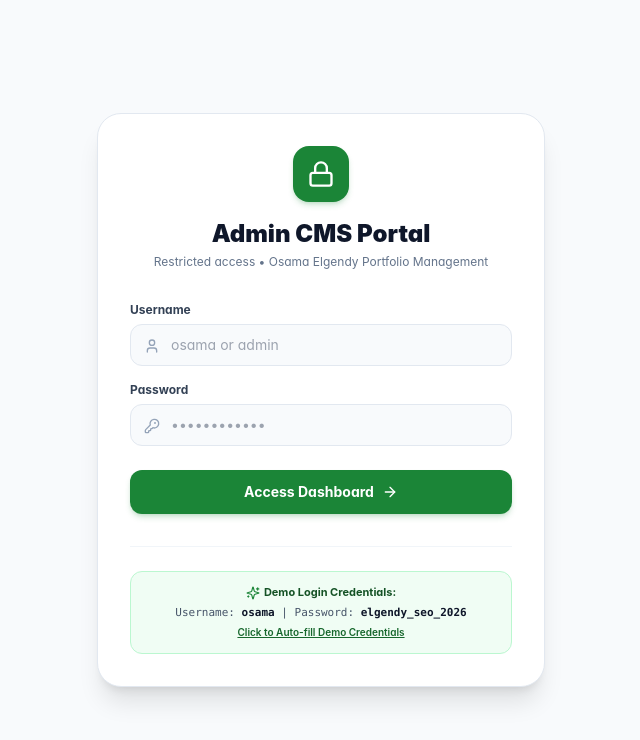
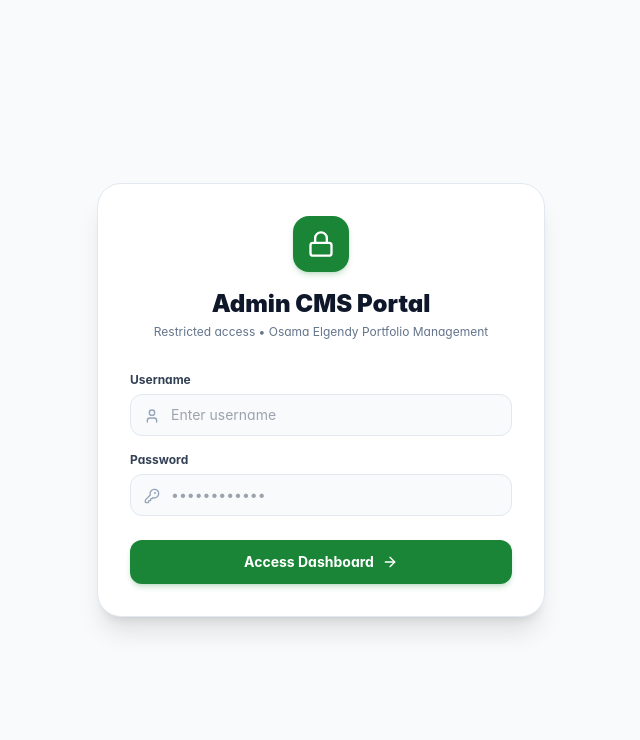
Before and after one commit to Elgendyosama/osama-elgendy-portfolio, a Next.js app: page /login in a window 1280 px wide. Shown: the top 740 px of the page, without its empty margins (319-959 px from the left). Built offline with nearby package versions, Linux system fonts and the light colour scheme.

Commit message:
Remove demo credentials helper from login page

```diff
--- a/src/app/login/page.tsx
+++ b/src/app/login/page.tsx
@@ -3,7 +3,7 @@
 import React, { useState, useEffect } from "react";
 import { useRouter } from "next/navigation";
 import { checkIsAuthenticated, setAdminSession } from "@/lib/store";
-import { ShieldCheck, Lock, User, ArrowRight, AlertCircle, KeyRound, Sparkles } from "lucide-react";
+import { Lock, User, ArrowRight, AlertCircle, KeyRound } from "lucide-react";
 
 export default function LoginPage() {
   const router = useRouter();
@@ -25,9 +25,14 @@ export default function LoginPage() {
     setLoading(true);
 
     setTimeout(() => {
-      // Validate credentials (accepts osama or admin)
-      const validUser = username.trim().toLowerCase() === "osama" || username.trim().toLowerCase() === "admin";
-      const validPass = password === "elgendy_seo_2026" || password === "admin123" || password === "osama2026";
+      // Validate credentials
+      const validUser =
+        username.trim().toLowerCase() === "osama" ||
+        username.trim().toLowerCase() === "admin";
+      const validPass =
+        password === "elgendy_seo_2026" ||
+        password === "admin123" ||
+        password === "osama2026";
 
       if (validUser && validPass) {
         setAdminSession(true);
@@ -74,7 +79,7 @@ export default function LoginPage() {
               <input
                 type="text"
                 required
-                placeholder="osama or admin"
+                placeholder="Enter username"
                 value={username}
                 onChange={(e) => setUsername(e.target.value)}
                 className="w-full pl-10 pr-4 py-2.5 rounded-xl bg-slate-50 border border-slate-200 text-slate-900 text-sm focus:border-brand-500 focus:bg-white focus:outline-none transition-colors"
@@ -110,28 +115,6 @@ export default function LoginPage() {
             </button>
           </div>
         </form>
-
-        {/* Demo Credentials Quick Fill Helper */}
-        <div className="mt-8 pt-6 border-t border-slate-100 text-center">
-          <div className="p-3 rounded-xl bg-brand-50 border border-brand-200 text-[11px] text-brand-800 space-y-1">
-            <p className="font-bold flex items-center justify-center gap-1">
-              <Sparkles className="w-3.5 h-3.5 text-brand-600" /> Demo Login Credentials:
-            </p>
-            <p className="font-mono text-slate-600">
-              Username: <span className="text-slate-900 font-bold">osama</span> | Password: <span className="text-slate-900 font-bold">elgendy_seo_2026</span>
-            </p>
-            <button
-              type="button"
-              onClick={() => {
-                setUsername("osama");
-                setPassword("elgendy_seo_2026");
-              }}
-              className="text-[10px] text-brand-700 underline hover:text-brand-800 font-semibold mt-1"
-            >
-              Click to Auto-fill Demo Credentials
-            </button>
-          </div>
-        </div>
       </div>
     </div>
   );
```
